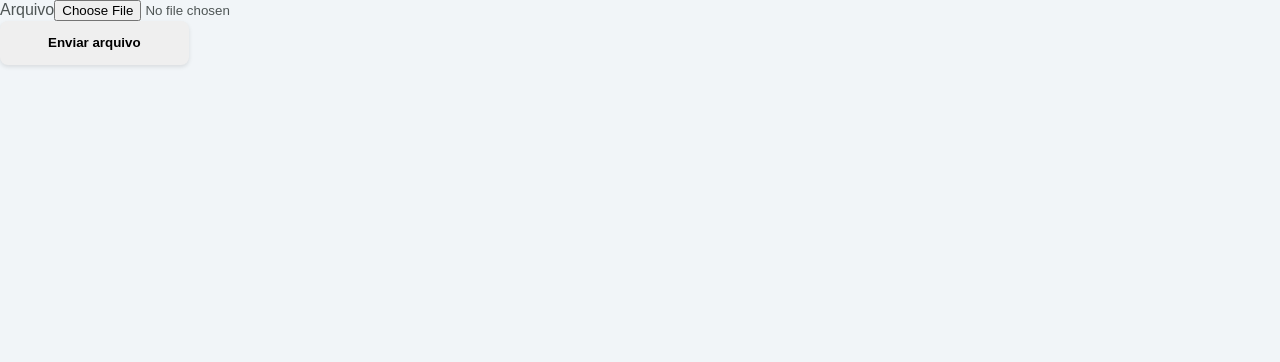
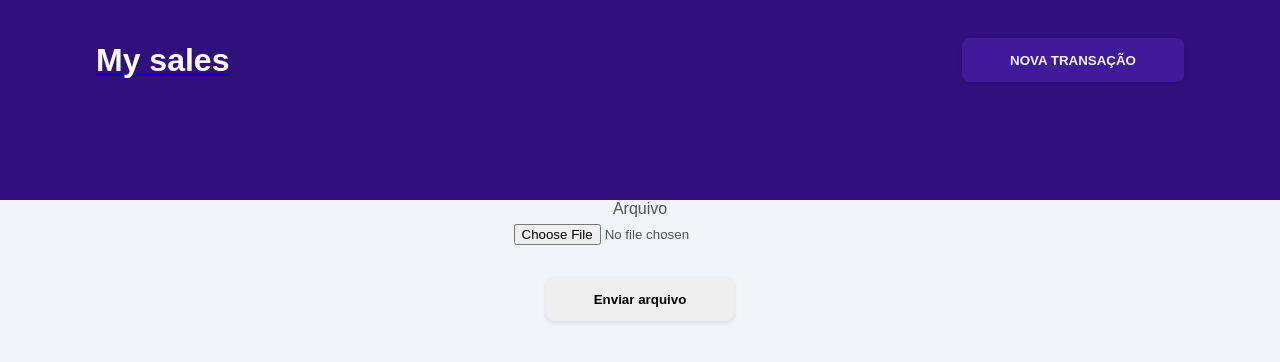
Before and after one commit to GeraldoNeto123/sales, a React (Vite) app in the folder front/: page /transactions/new in a window 1280 px wide. Shown: the top 362 px of the page. Built offline with nearby package versions, Linux system fonts and the light colour scheme.

Commit message:
styling newTransaction page

```diff
--- a/front/src/components/Header/index.tsx
+++ b/front/src/components/Header/index.tsx
@@ -6,9 +6,9 @@ export default function Header() {
     return (
         <Container>
             <div className="headerContainerContent">
-                <div>
+                <Link to='/'>
                     <h1 className="logo">My sales</h1>
-                </div>
+                </Link>
                 <div>
                     <Link to='/transactions/new'>
                         <button
--- a/front/src/pages/NewTransaction/index.tsx
+++ b/front/src/pages/NewTransaction/index.tsx
@@ -1,21 +1,27 @@
 import { FormEvent, useId, useRef } from "react";
 import { Container } from "./styles";
 import { postTransactions } from "../../services/transactions";
+import { useNavigate } from "react-router-dom";
+import Header from "../../components/Header";
 
 function NewTransaction() {
+    const navigate = useNavigate();
     const inputId = useId();
     const inputRef = useRef<HTMLInputElement | null>(null);
 
     const handleSubmit = async (event: FormEvent) => {
         event.preventDefault();
-
         const file = (inputRef.current?.files as FileList)[0];
 
-        postTransactions(file);
+        await postTransactions(file);
+
+        return navigate('/');
     }
 
     return (
-        <Container>
+        <>
+            <Header />
+            <Container className='container'>
                 <form onSubmit={handleSubmit}>
                     <div>
                         <label htmlFor={inputId}>Arquivo</label>
@@ -28,9 +34,12 @@ function NewTransaction() {
                             required
                         />
                     </div>
+                    <div>
                         <button type="submit">Enviar arquivo</button>
+                    </div>
                 </form>
             </Container>
+        </>
     )
 }
 
--- a/front/src/pages/NewTransaction/styles.ts
+++ b/front/src/pages/NewTransaction/styles.ts
@@ -1,3 +1,18 @@
 import styled from "styled-components";
 
-export const Container = styled.div``;
+export const Container = styled.div`
+  margin-top: 2rem;
+  label {
+    display: block;
+    margin-bottom: 0.4rem;
+  }
+  form {
+    display: flex;
+    flex-direction: column;
+    justify-content: center;
+    gap: 2rem;
+    div {
+      text-align: center;
+    }
+  }
+`;
```
Lines whose indentation alone changed are shown as unchanged.
